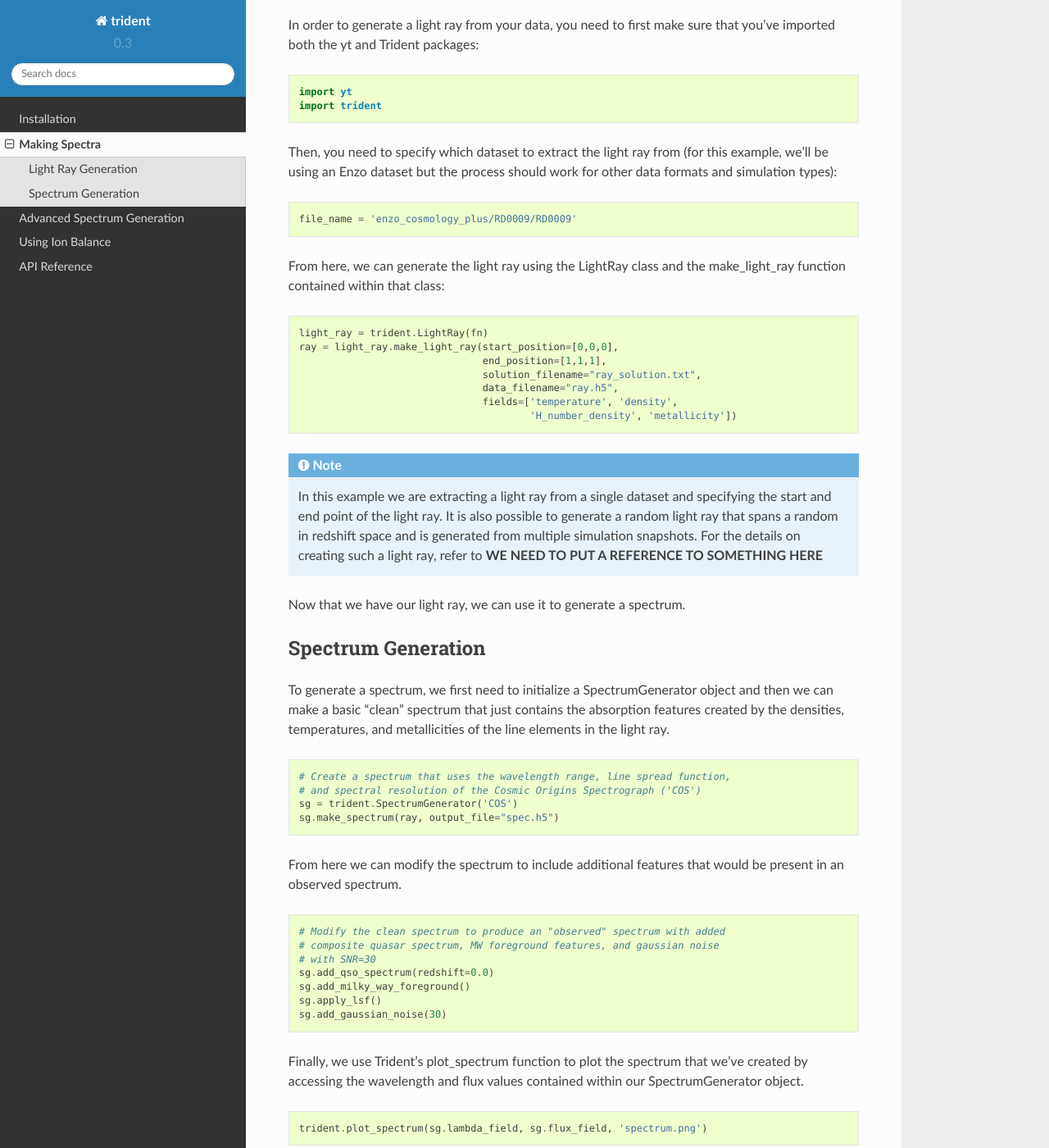
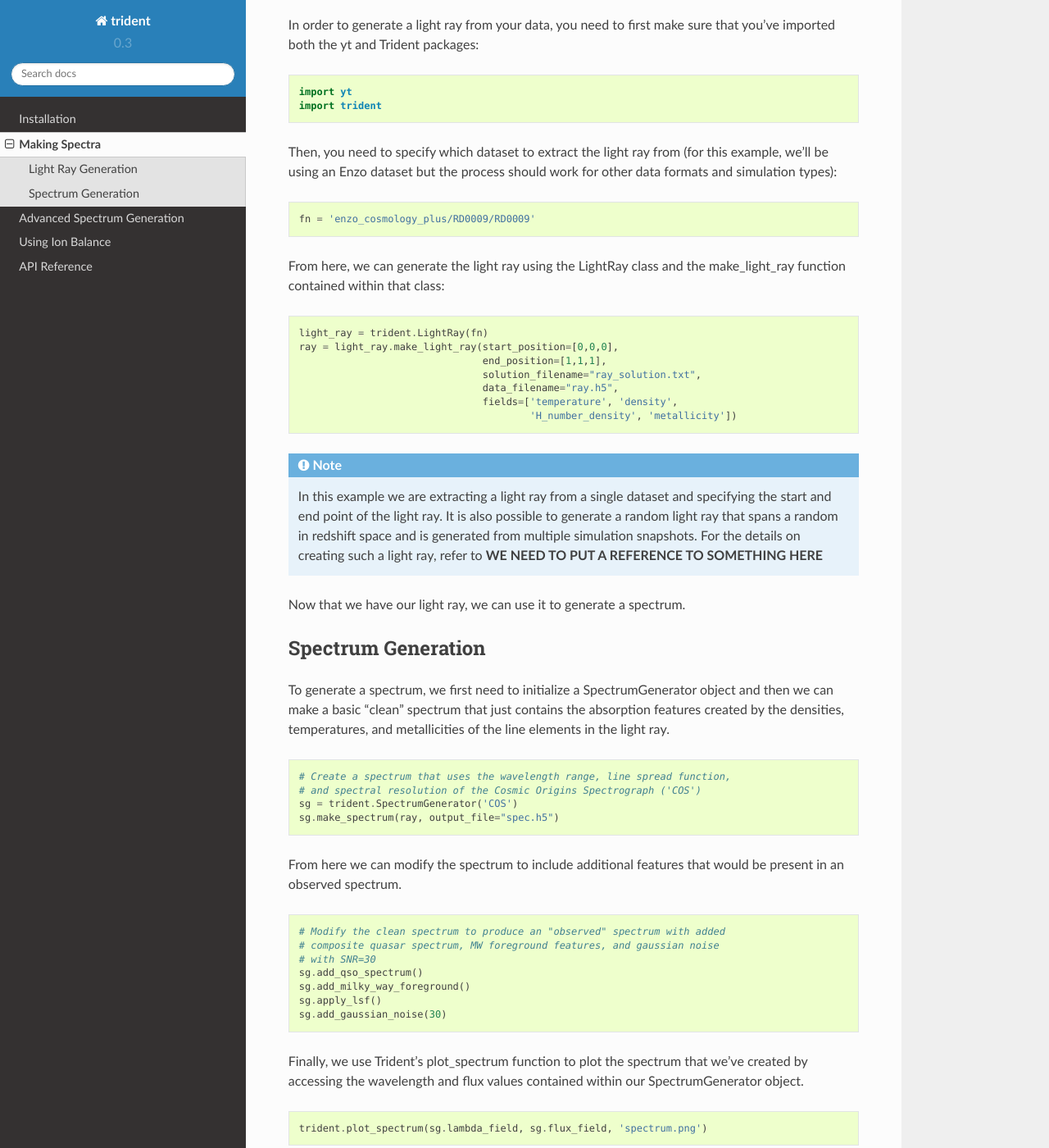
Before and after one commit to trident-project/trident, a Sphinx documentation site: the page built from doc/source/MakingSpectra.rst, in a window 1280 px wide and 1400 px high, scrolled down 485 px. Shown: the whole window at 82% size. Built offline with Sphinx 7.4.7 and the Read the Docs theme 2.0.0, drawn with Linux system fonts in a browser that asks for light colours.

Commit message:
Correcting mistake in docs.

```diff
--- a/doc/source/MakingSpectra.rst
+++ b/doc/source/MakingSpectra.rst
@@ -26,7 +26,7 @@ Then, you need to specify which dataset to extract the light ray from (for this
 
 .. code-block:: python
 
-   file_name = 'enzo_cosmology_plus/RD0009/RD0009'
+   fn = 'enzo_cosmology_plus/RD0009/RD0009'
 
 From here, we can generate the light ray using the LightRay class and the make_light_ray function contained within that class:
 
@@ -64,7 +64,7 @@ From here we can modify the spectrum to include additional features that would b
     # Modify the clean spectrum to produce an "observed" spectrum with added
     # composite quasar spectrum, MW foreground features, and gaussian noise
     # with SNR=30
-    sg.add_qso_spectrum(redshift=0.0)
+    sg.add_qso_spectrum()
     sg.add_milky_way_foreground()
     sg.apply_lsf()
     sg.add_gaussian_noise(30)
```
